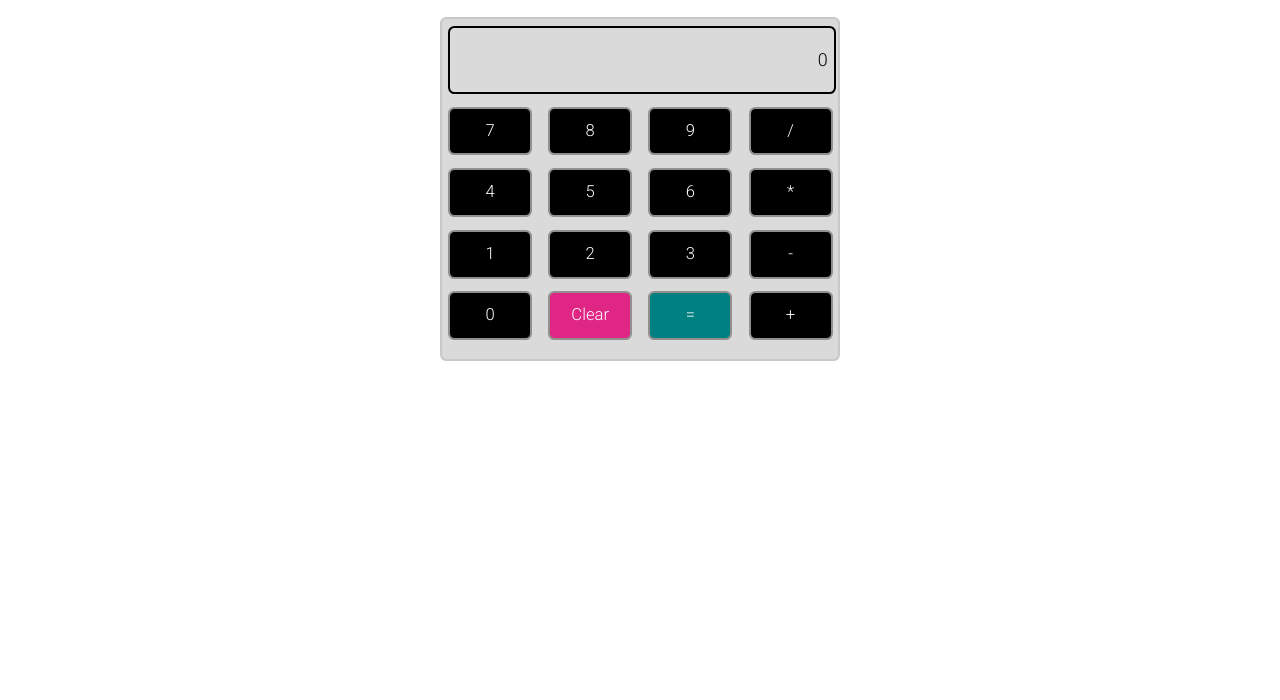
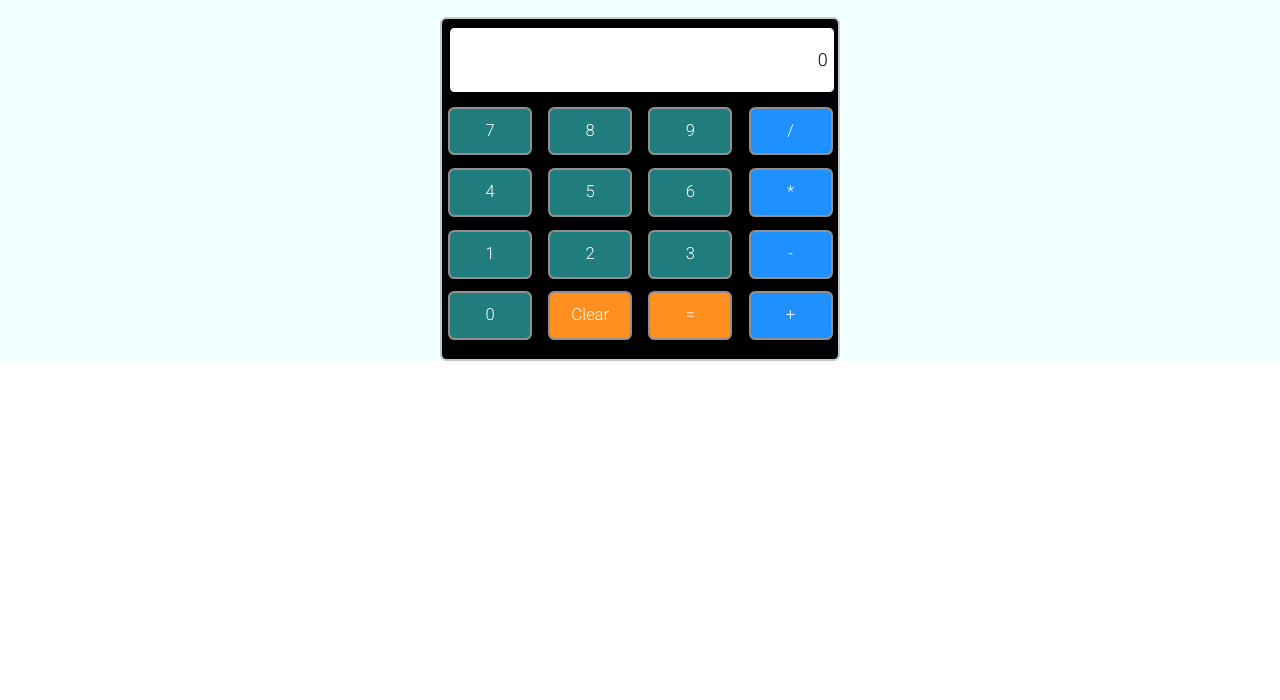
Before and after one commit to Gurvinder135/Calculator, a plain HTML site: page index.html in a window 1280 px wide. Shown: the part 100-800 px from the top of the page. Drawn offline with Linux system fonts and the light colour scheme.

Commit message:
modified some colors

```diff
--- a/index.html
+++ b/index.html
@@ -8,7 +8,7 @@
     <link rel="stylesheet" href="style.css">
     <link href="https://fonts.googleapis.com/css2?family=Roboto:wght@300&display=swap" rel="stylesheet">
 </head>
-<body>
+<body><div class="bg">
     <div class="text">Calculator</div>
     <div class="main">
     <div class="container">
@@ -17,20 +17,20 @@
        <div class="button" id="a7">7</div>
        <div class="button" id="a8">8</div>
        <div class="button" id="a9">9</div>
-       <div class="button" id="adiv">/</div>
+       <div class="button operator" id="adiv">/</div>
        <div class="button" id="a4">4</div>
        <div class="button" id="a5">5</div>
        <div class="button" id="a6">6</div>
-       <div class="button" id="amul">*</div>
+       <div class="button operator" id="amul">*</div>
        <div class="button" id="a1">1</div>
        <div class="button" id="a2">2</div>
        <div class="button" id="a3">3</div>
-       <div class="button" id="aminus">-</div>
+       <div class="button operator" id="aminus">-</div>
        <div class="button" id="a0">0</div>
        <div class="button" id="clear">Clear</div>
        <div class="button" id="aequal">=</div>
-       <div class="button" id="aplus">+</div>
+       <div class="button operator" id="aplus">+</div>
        <script src="script.js"></script>
-    </div></div>
+    </div></div></div>
 </body>
 </html>
--- a/script.js
+++ b/script.js
@@ -58,7 +58,6 @@ let operatorFunc= function(key){
 
 function plus(second, first){
     result=first+second;
-    console.log(result);
     if(result){
     displayMain.textContent=result;}
     else{
@@ -78,8 +77,11 @@ function minus(second,first){
 function divide( second,first){
     result=first/second;
     if(result){
-        displayMain.textContent=result;}
-        else{
+        if(Number.isInteger(result)){
+            displayMain.textContent=result
+        }else{
+        displayMain.textContent=result.toFixed(2);}}
+    else{
             displayMain.textContent=0;
         }
     clear1();
--- a/style.css
+++ b/style.css
@@ -1,6 +1,10 @@
 *{
     font-family: 'Roboto', sans-serif;
-
+   margin: 0;
+   padding: 0px;
+}
+.bg{
+    background-color: azure;
 }
 .text{
     display: block;
@@ -10,7 +14,7 @@
     border: 1px solid #c9c8c8;
     border-radius: 0.5vw;
     padding: 0.5vw 1vw;
-    background-image:linear-gradient(to right,#99b8f1,#a7bfe8)
+    background-image:linear-gradient(to right,#c1d6fd,#a7bfe8)
 }
 .main{
     border:2px solid #c9c8c8;
@@ -19,7 +23,7 @@
     padding: 0.5vw;
     width: 30vw;
     margin: 2vw auto;
-    background-color: rgba(114, 112, 112, 0.26);
+    background-color: black;
 }
 .container{
     display: grid;
@@ -64,10 +68,10 @@
 #plus{grid-area: aplus;}
 
 #clear{grid-area: clear;
-    background-color: #df2685;}
+    background-color: #FF8F1F;}
 
 #aequal{grid-area: aequal;
-background-color: teal;}
+background-color: #FF8F1F;}
 
 .display{grid-area: display;
 text-align: right;
@@ -76,7 +80,7 @@ border-radius: 0.5vw;
 width: 29vw;
 line-height: 4vw;
 padding: 0.5vw;
-
+background-color: white;
 font-size: 1.4vw;}
 
 .button{
@@ -86,7 +90,7 @@ font-size: 1.4vw;}
     text-align: center;
    line-height: 3.5vw;
    font-size: 1.3vw;
-   background-color: black;
+   background-color: #217C7E;
    color: white;
 
     transition: all 0.15s ease-out;
@@ -96,6 +100,11 @@ font-size: 1.4vw;}
     color: white;
     transform: scale(1.01);
 }
+
+.operator{
+    background-color: dodgerblue;
+}
+
 @media screen and (max-width: 800px) {
     .text{
 
```
